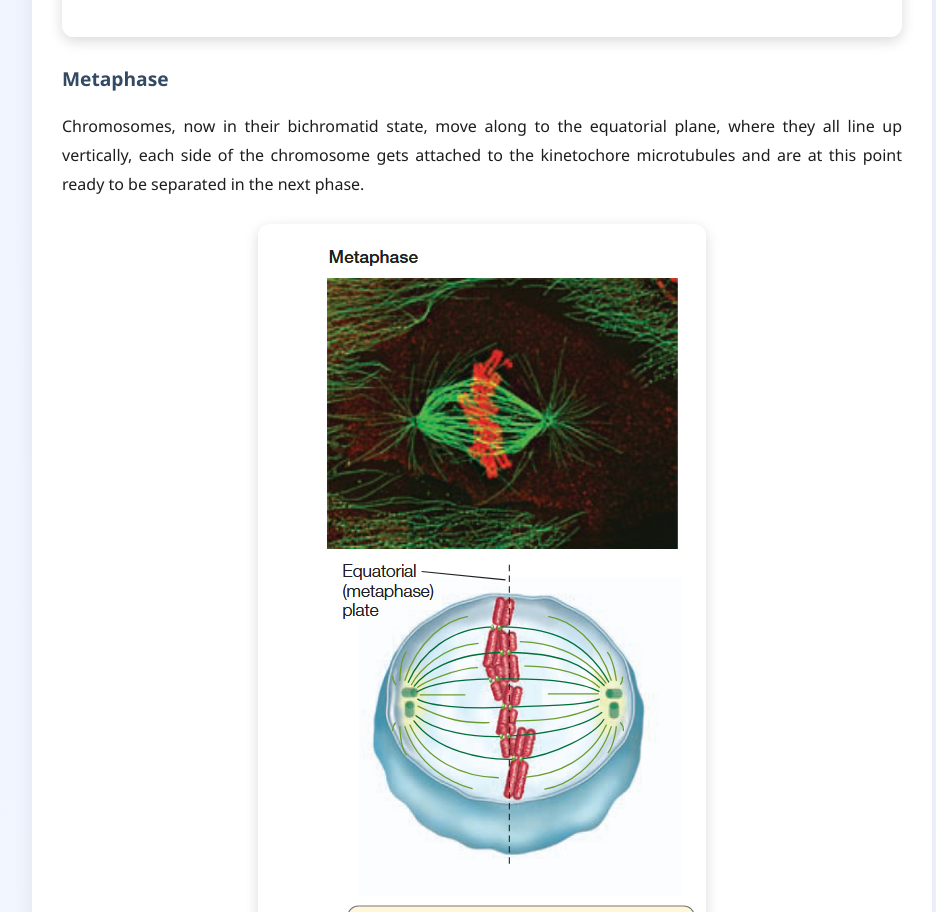
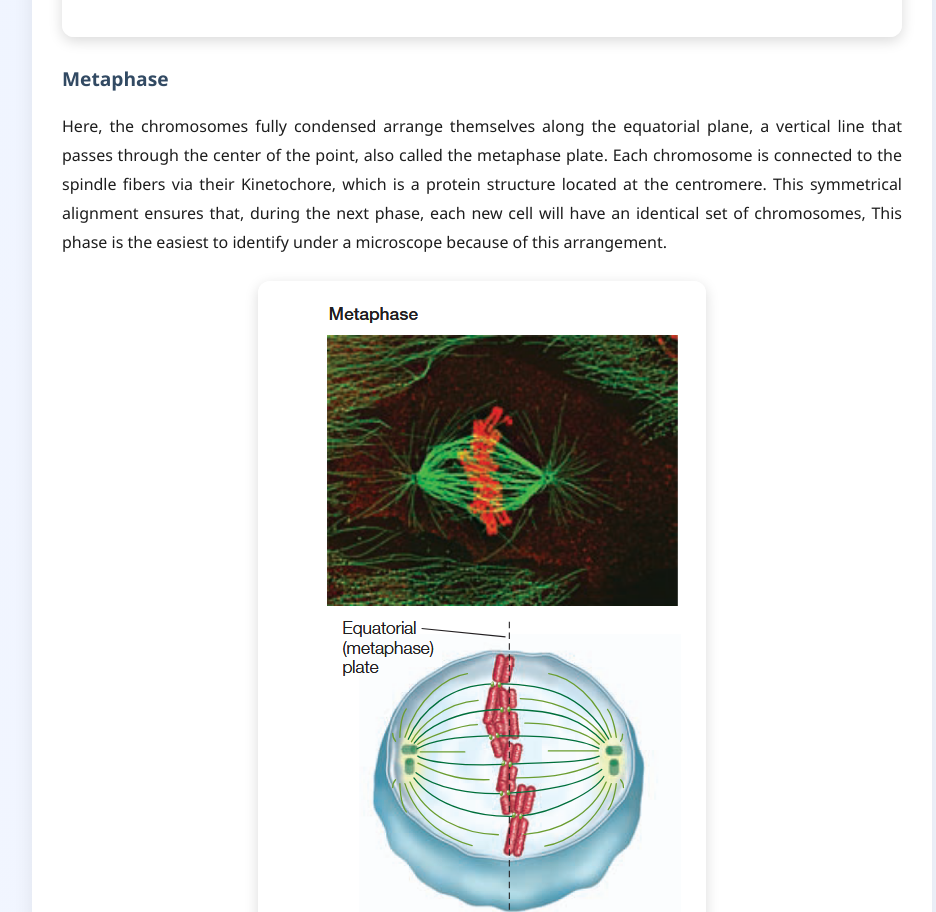
Before and after one commit to KHAJOU-ABDELLAH/KHAJOU-ABDELLAH.github.io, a plain HTML site: page index.html in a window 1280 px wide. Shown: the part 4787-5699 px from the top of the page, without its empty margins (158-1094 px from the left). Drawn offline with Linux system fonts and the light colour scheme.

Commit message:
Revise Metaphase description for clarity and detail
Updated the description of the Metaphase phase to provide more detailed information about chromosome arrangement and spindle fiber connection.

```diff
--- a/index.html
+++ b/index.html
@@ -247,7 +247,7 @@ This stage sets foundation for the entire division.
 
       <h4>Metaphase</h4>
       <p>
-       Chromosomes, now in their bichromatid state,  move along to the equatorial plane, where they all line up vertically, each side of the chromosome gets attached to the kinetochore microtubules and are at this point ready to be separated in the next phase.
+       Here, the chromosomes fully condensed arrange themselves along the equatorial plane, a vertical line that passes through the center of the point, also called the metaphase plate. Each chromosome is connected to the spindle fibers via their Kinetochore, which is a protein structure located at the centromere. This symmetrical alignment ensures that, during the next phase, each new cell will have an identical set of chromosomes, This phase is the easiest to identify under a microscope because of this arrangement.
       </p>
       <img src="Screenshot 2025-11-12 114356.png" alt="Metaphase diagram" />
 
```
